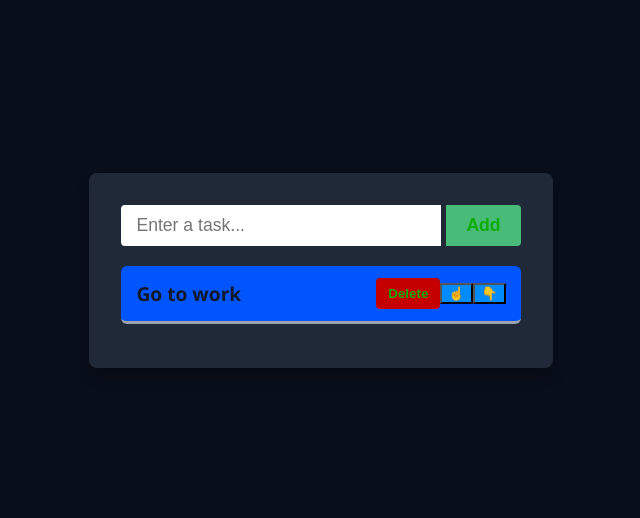
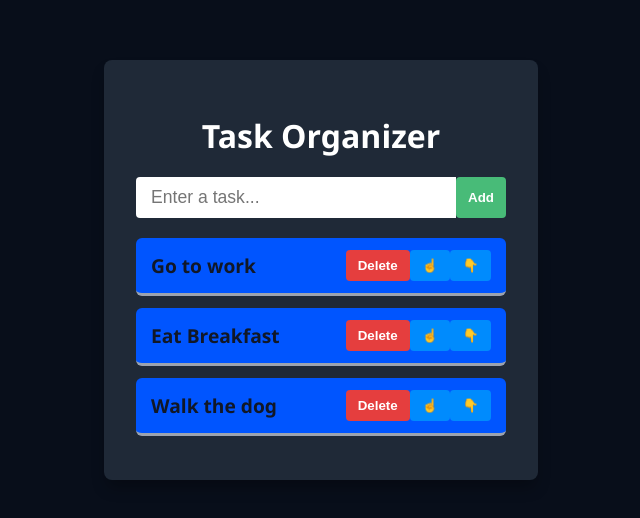
Before and after one commit to KaylainAM/task-organizer, a React (Vite) app: page / in a window 1280 px wide. Shown: the part 130-648 px from the top of the page, without its empty margins (351-991 px from the left). Built offline with nearby package versions, Linux system fonts and the light colour scheme.

Commit message:
Third commit for updating webpage

```diff
--- a/src/App.jsx
+++ b/src/App.jsx
@@ -1,68 +1,71 @@
-import React, { useState } from 'react';
+import { useState } from 'react';
+import './index.css';
 
-function TaskOrganizer() {
-  const [tasks, setTasks] = useState([]);
-  const [inputValue, setInputValue] = useState("");
+function App() {
+  const [tasks, setTasks] = useState(["Go to work", "Eat Breakfast", "Walk the dog"]);
+  const [taskInput, setTaskInput] = useState("");
 
-  // Add a new task
+  // 1. Logic to add a task
   const addTask = () => {
     if (taskInput.trim() !== "") {
-    setTasks([...tasks, taskInput]); // Adds the new task to the list
-    setTaskInput(""); // This clears the input box after adding
+      setTasks([...tasks, taskInput]);
+      setTaskInput(""); // Clears the input field
     }
-    }
-
-  // Delete a task
-  const deleteTask = (index) => {
-    const updatedTasks = tasks.filter((_, i) => i !== index);
-    setTasks(updatedTasks);
   };
 
-  // Move task up
-  const moveUp = (index) => {
+  // 2. Logic to delete a task
+  const deleteTask = (index) => {
+    const newTasks = tasks.filter((_, i) => i !== index);
+    setTasks(newTasks);
+  };
+
+  // 3. Logic to move task UP
+  const moveTaskUp = (index) => {
     if (index > 0) {
       const updatedTasks = [...tasks];
-      // Swap elements using destructuring
-      [updatedTasks[index], updatedTasks[index - 1]] =
-      [updatedTasks[index - 1], updatedTasks[index]];
+      [updatedTasks[index], updatedTasks[index - 1]] = [updatedTasks[index - 1], updatedTasks[index]];
       setTasks(updatedTasks);
     }
   };
 
-  // Move task down
-  const moveDown = (index) => {
+  // 4. Logic to move task DOWN
+  const moveTaskDown = (index) => {
     if (index < tasks.length - 1) {
       const updatedTasks = [...tasks];
-      [updatedTasks[index], updatedTasks[index + 1]] =
-      [updatedTasks[index + 1], updatedTasks[index]];
+      [updatedTasks[index], updatedTasks[index + 1]] = [updatedTasks[index + 1], updatedTasks[index]];
       setTasks(updatedTasks);
     }
   };
+
   return (
     <div className="app-container">
+      <h1 style={{ color: 'white', textAlign: 'center', marginBottom: '20px' }}>Task Organizer</h1>
+
       <div className="input-group">
-      <input type="text" placeholder="Enter a task..." />
-      <button className="btn btn-add">Add</button>
+        <input
+          type="text"
+          placeholder="Enter a task..."
+          value={taskInput}
+          onChange={(e) => setTaskInput(e.target.value)}
+          onKeyDown={(e) => e.key === 'Enter' && addTask()} // Allows pressing Enter to add
+        />
+        <button className="btn btn-add" onClick={addTask}>Add</button>
       </div>
 
       <div className="task-list">
-      {/* Example of one task item */}
-      <div className="task-row">
-        <span className="task-text">Go to work</span>
-        <button className="btn btn-delete">Delete</button>
-       {/* Move Up Button */}
-<button className="btn-arrow" onClick={() => moveTaskUp(index)}>
-  ☝️
-</button>
-
-{/* Move Down Button */}
-<button className="btn-arrow" onClick={() => moveTaskDown(index)}>
-  👇
-</button>
+        {tasks.map((task, index) => (
+          <div key={index} className="task-row">
+            <span className="task-text">{task}</span>
+            <div style={{ display: 'flex' }}>
+              <button className="btn btn-delete" onClick={() => deleteTask(index)}>Delete</button>
+              <button className="btn btn-arrow" onClick={() => moveTaskUp(index)}>☝️</button>
+              <button className="btn btn-arrow" onClick={() => moveTaskDown(index)}>👇</button>
             </div>
+          </div>
+        ))}
       </div>
     </div>
   );
 }
 
-export default TaskOrganizer;
+export default App; // This fixes the last line error!
--- a/src/index.css
+++ b/src/index.css
@@ -52,28 +52,27 @@ input {
   flex-grow: 1;
 }
 
-/* Button Styles */
+/* This ensures ALL buttons have white text */
 .btn {
+  color: white !important; /* The !important ensures it overrides any other styles */
+  font-weight: bold;
   border: none;
   padding: 8px 12px;
   border-radius: 4px;
   cursor: pointer;
-  font-weight: bold;
-  color: rgb(14, 173, 0);
-  margin-left: 5px;
-  display: flex;
-  align-items: center;
+  transition: background-color 0.2s;
 }
 
+/* Specifically for the Add button */
 .btn-add {
   background-color: #48bb78; /* Green */
-  border-radius: 0 4px 4px 0;
-  font-size: 1.1rem;
-  padding: 10px 20px;
+  color: white;
 }
 
+/* Specifically for the Delete button */
 .btn-delete {
-  background-color: #c50000; /* Red */
+  background-color: #e53e3e; /* Red */
+  color: white;
 }
 
 .btn-arrow {
```
Lines whose indentation alone changed are shown as unchanged.
